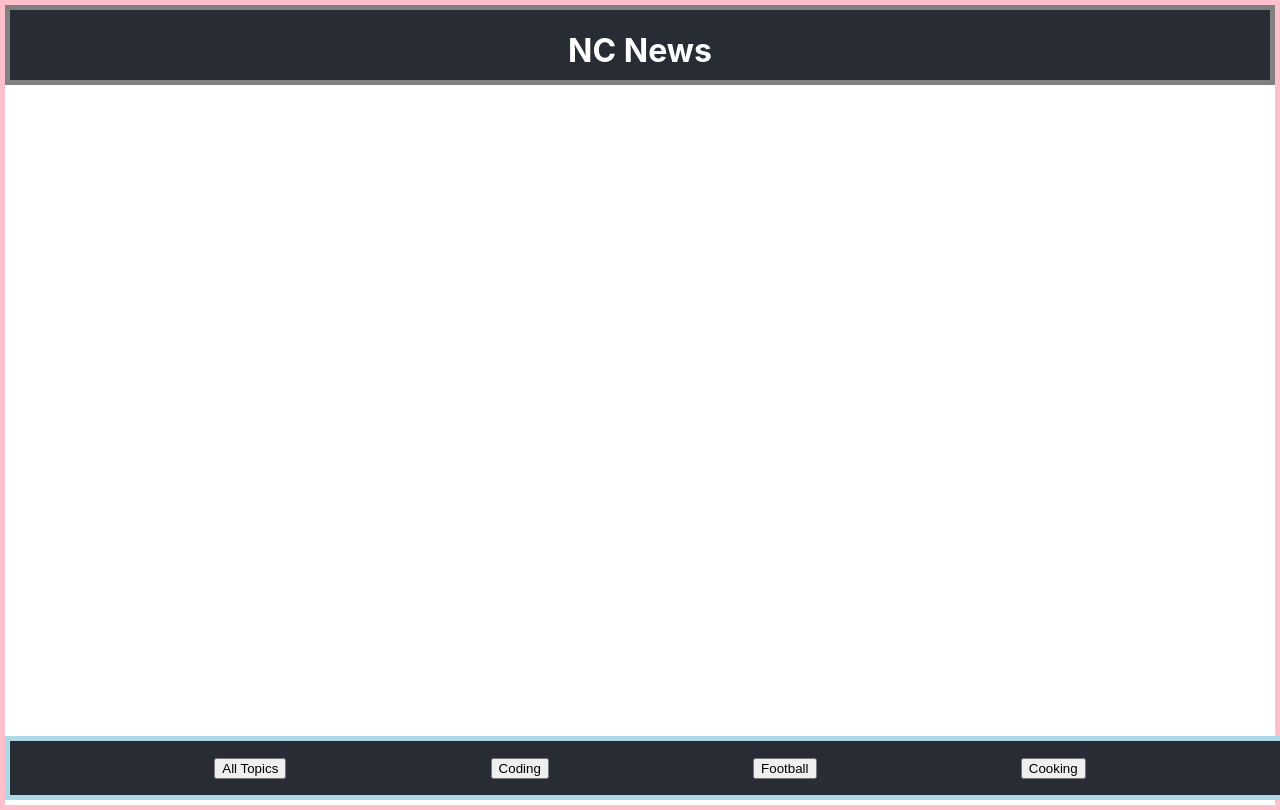
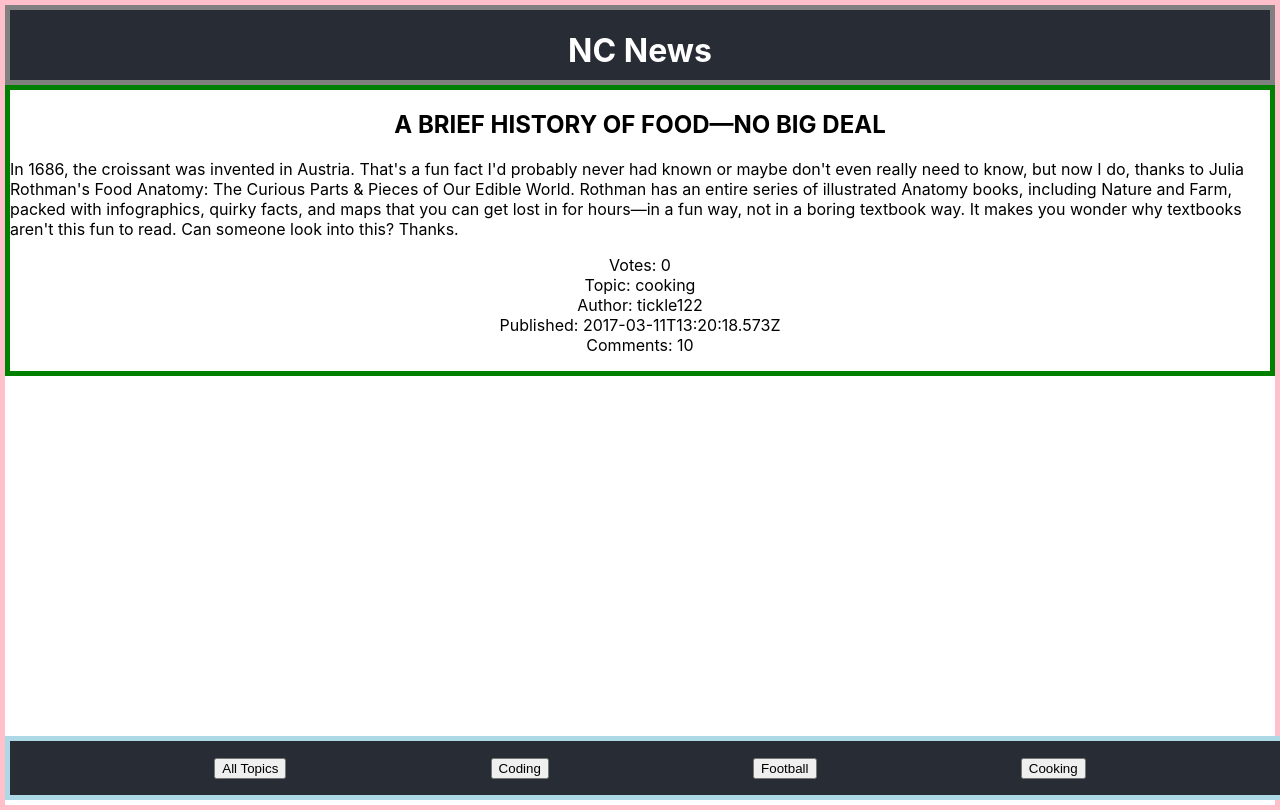
Before and after one commit to lchapmb/nc-news, a React (Create React App) app in the folder news-app/: page /article/1 in a window 1280 px wide. Built offline with nearby package versions, Linux system fonts and the light colour scheme.

Commit message:
created ArticlePage and set up initial format

```diff
--- a/news-app/src/App.css
+++ b/news-app/src/App.css
@@ -45,6 +45,20 @@ ul{
   margin-bottom: 60px;
 }
 
+.article-list h2 {
+  text-transform: capitalize;
+}
+
 .article-preview {
   border: 5px solid yellow;
 }
+
+.article-page {
+  grid-area: "article";
+  border: 5px solid green;
+  margin-bottom: 60px;
+}
+
+.article-page p {
+  text-align: left;
+}
--- a/news-app/src/App.js
+++ b/news-app/src/App.js
@@ -2,6 +2,7 @@ import './App.css';
 import Title from './components/Title'
 import ArticleList from './components/ArticlesList'
 import NavBar from './components/NavBar'
+import ArticlePage from './components/ArticlePage'
 import { Router } from '@reach/router';
 
 function App() {
@@ -11,6 +12,7 @@ function App() {
       <Router>
         <ArticleList path='/' />
         <ArticleList path='/topic/:topic' />
+        <ArticlePage path='/article/:article_id' />
       </Router>
       <NavBar />
     </div>
--- /dev/null
+++ b/news-app/src/components/ArticlePage.jsx
@@ -0,0 +1,44 @@
+import React, { PureComponent } from 'react'
+
+class ArticlePage extends PureComponent {
+  state = { articleToDisplay: {
+    "article_id": 29,
+    "title": "A BRIEF HISTORY OF FOOD—NO BIG DEAL",
+    "body": "In 1686, the croissant was invented in Austria. That's a fun fact I'd probably never had known or maybe don't even really need to know, but now I do, thanks to Julia Rothman's Food Anatomy: The Curious Parts & Pieces of Our Edible World. Rothman has an entire series of illustrated Anatomy books, including Nature and Farm, packed with infographics, quirky facts, and maps that you can get lost in for hours—in a fun way, not in a boring textbook way. It makes you wonder why textbooks aren't this fun to read. Can someone look into this? Thanks.",
+    "votes": 0,
+    "topic": "cooking",
+    "author": "tickle122",
+    "created_at": "2017-03-11T13:20:18.573Z",
+    "comment_count": "10"},
+    isLoading: true
+  };
+
+  // componentDidMount() {
+  //   this.fetchSingleArticle();
+  // }
+
+  render() {
+    const { articleToDisplay } = this.state;
+    return (
+      <main className="article-page">
+        <h2>{articleToDisplay.title}</h2>
+        <p>{articleToDisplay.body}</p>
+        <ul>
+          <li>Votes: {articleToDisplay.votes}</li>
+          <li>Topic: {articleToDisplay.topic}</li>
+          <li>Author: {articleToDisplay.author}</li>
+          <li>Published: {articleToDisplay.created_at}</li>
+          <li>Comments: {articleToDisplay.comment_count}</li>
+        </ul>
+      </main>
+    );
+  }
+
+  // fetchSingleArticle() {
+  //   applicationCache.getSingleArticle().then((article) => {
+  //     this.setState({article, isLoading: false})
+  //   })
+  // };
+}
+
+export default ArticlePage
--- a/news-app/src/components/ArticlePreviewCard.jsx
+++ b/news-app/src/components/ArticlePreviewCard.jsx
@@ -1,9 +1,13 @@
 import React from 'react'
+import { Link } from '@reach/router';
 
 function ArticlePreviewCard(article) {
+  const articleId = article.article_id;
   return (
-    <div className="article-preview">
-      <h4>{article.title}</h4>
+    <div className='article-preview'>
+      <h4>
+        <Link to={`/article/${articleId}`}>{article.title}</Link>
+      </h4>
       <ul>
         <li>By: {article.author}</li>
         <li>Topic: {article.topic}</li>
--- a/news-app/src/components/ArticlesList.jsx
+++ b/news-app/src/components/ArticlesList.jsx
@@ -4,11 +4,13 @@ import * as api from '../api'
 
 class ArticlesList extends PureComponent {
   state = { articles: [],
-    isLoading: true
+    isLoading: true,
+    topic: ""
   }
 
   componentDidMount() {
-    this.fetchArticles();
+    const { topic } = this.props;
+    this.fetchArticles(topic);
   }
 
   componentDidUpdate(prevState) {
@@ -19,12 +21,11 @@ class ArticlesList extends PureComponent {
   }
 
 
-
   render() {
     const {articles} = this.state;
     return (
       <section className="article-list">
-        <h2>Top Stories</h2>
+        <h2>Top {this.state.topic ? `${this.state.topic} ` : ""}Stories</h2>
         {this.state.isLoading ? (<p>Loading articles...</p>) :
         (articles.map((article) => {
           return <ArticlePreviewCard key={article.article_id} {...article}/>
@@ -35,7 +36,7 @@ class ArticlesList extends PureComponent {
 
   fetchArticles(topic) {
     api.getArticles(topic).then((articles) => {
-      this.setState({articles, isLoading: false})
+      this.setState({articles, topic, isLoading: false})
     })
   }
 }
```
